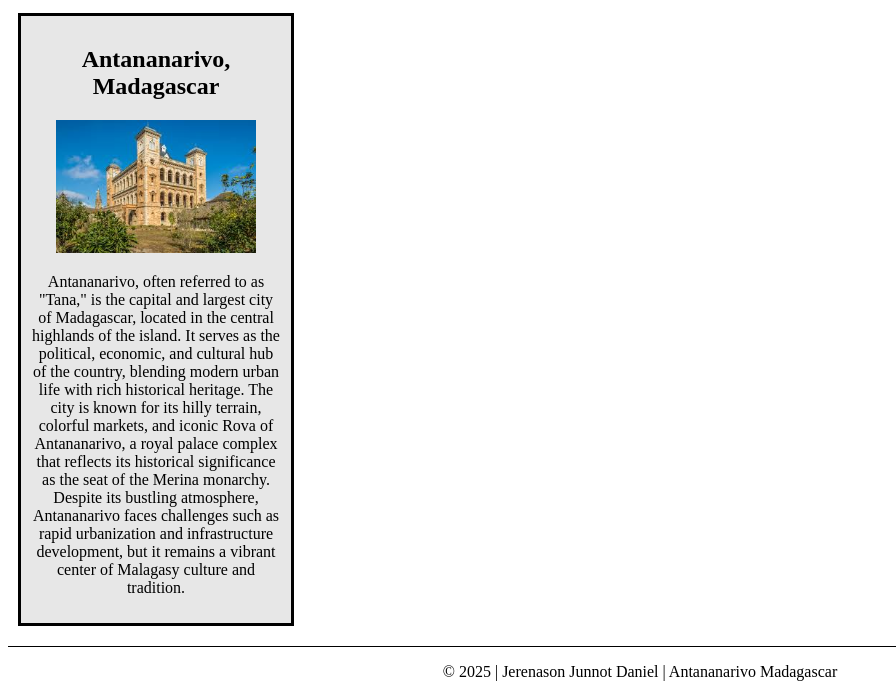
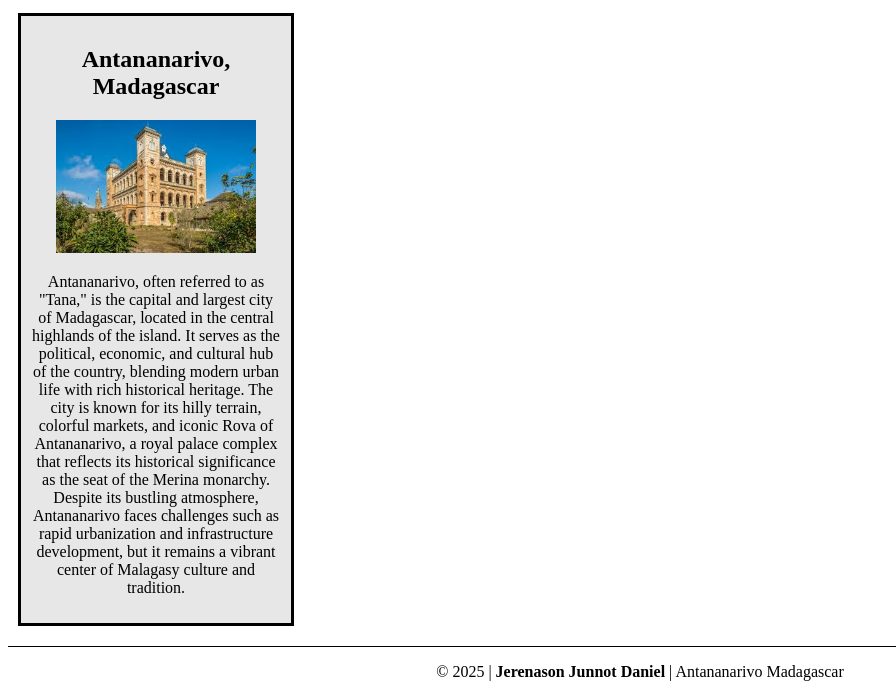
Before and after one commit to JunnotDaniel13/wdd130, a plain HTML site: page index.html in a window 1280 px wide. Shown: the part 457-1154 px from the top of the page, without its empty margins (0-896 px from the left). Drawn offline with Linux system fonts and the light colour scheme.

Commit message:
Update index.html

```diff
--- a/index.html
+++ b/index.html
@@ -53,7 +53,7 @@
       </p>
     </aside>
     <footer>
-      <p>&copy; 2025 | Jerenason Junnot Daniel | Antananarivo Madagascar</p>
+      <p>&copy; 2025 | <strong>Jerenason Junnot Daniel</strong> | Antananarivo Madagascar</p>
     </footer>
   </body>
 </html>
```
